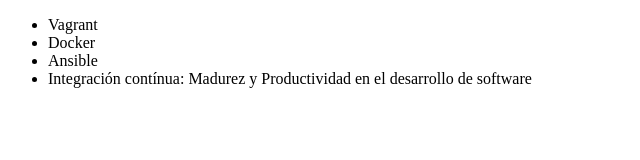
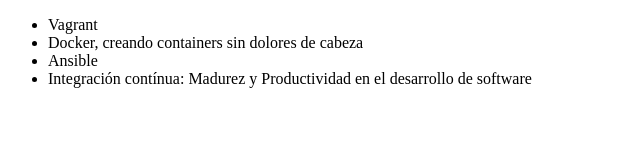
Before and after one commit to Maribellopolis/Portfolio, a plain HTML site: page index.html in a window 1280 px wide. Shown: the whole page, without its empty margins (0-640 px from the left). Drawn offline with Linux system fonts and the light colour scheme.

Commit message:
corrigiendo el nombre del curso de docker

```diff
--- a/index.html
+++ b/index.html
@@ -7,7 +7,7 @@
 <body>
      <ul>
          <li>Vagrant</li>
-         <li>Docker</li>
+         <li>Docker, creando containers sin dolores de cabeza</li>
          <li>Ansible</li>
          <li>Integración contínua: Madurez y Productividad en el desarrollo de software</li>
      </ul>
```
